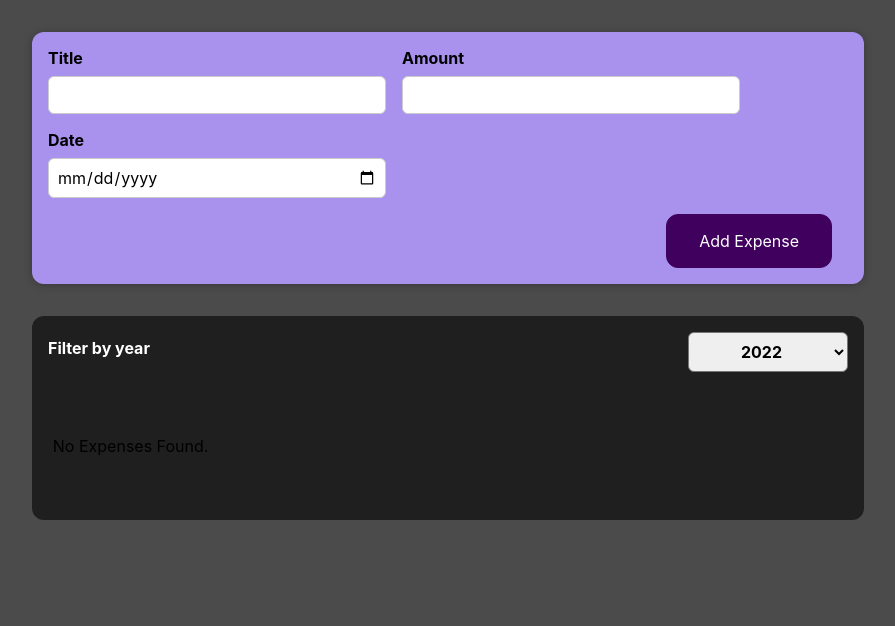
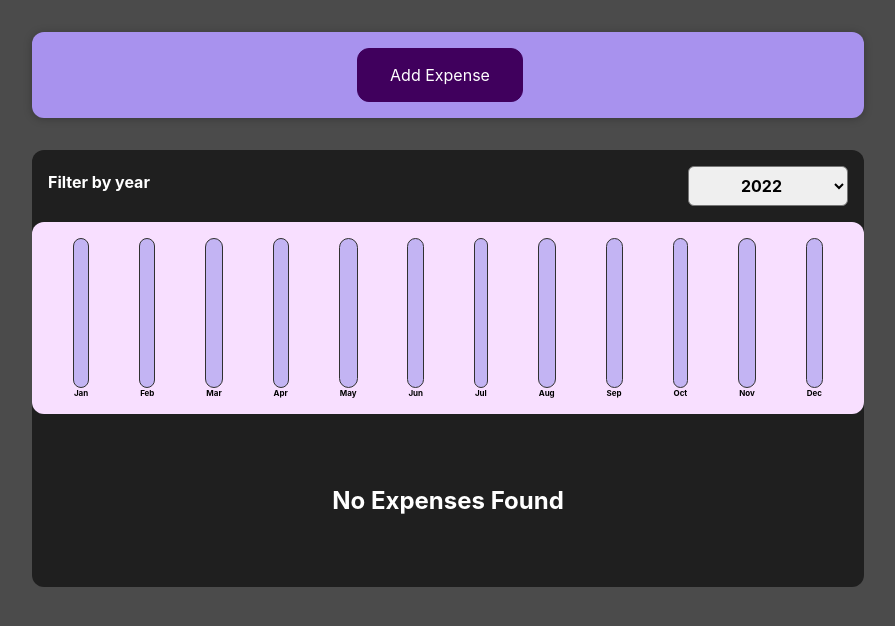
Before and after one commit to Athul-dev-7/ReactTrails, a React (Create React App) app in the folder expense-tracker/: page / in a window 1280 px wide. Shown: the top 626 px of the page, without its empty margins (192-1087 px from the left). Built offline with nearby package versions, Linux system fonts and the light colour scheme.

Commit message:
Adds filter chart.

```diff
--- a/expense-tracker/src/App.js
+++ b/expense-tracker/src/App.js
@@ -2,6 +2,7 @@ import React, { useState } from 'react';
 import ExpenseFilter from './components/ExpenseFilter';
 import Expenses from './components/Expenses';
 import NewExpense from './components/NewExpense';
+import ExpensesChart from './components/ExpensesChart';
 
 const DUMMY_EXPENSES = [
     {
@@ -55,6 +56,7 @@ const App = () => {
                     selected={filteredYear}
                     onFilterChange={filterChangehandler}
                 />
+                <ExpensesChart expenses={filteredExpenses} />
                 <Expenses items={filteredExpenses} />
             </div>
         </div>
--- /dev/null
+++ b/expense-tracker/src/components/Chart/index.js
@@ -0,0 +1,22 @@
+import React from 'react';
+import ChartStyled from './style';
+import ChartBar from '../ChartBar';
+
+const Chart = (props) => {
+    const valueArray = props.dataPoints.map((dataPoint) => dataPoint.value);
+    const totalMaximum = Math.max(...valueArray);
+    return (
+        <ChartStyled>
+            {props.dataPoints.map((dataPoint) => (
+                <ChartBar
+                    key={dataPoint.label}
+                    value={dataPoint.value}
+                    maxValue={totalMaximum}
+                    label={dataPoint.label}
+                />
+            ))}
+        </ChartStyled>
+    );
+};
+
+export default Chart;
--- /dev/null
+++ b/expense-tracker/src/components/Chart/style.js
@@ -0,0 +1,11 @@
+import styled from 'styled-components';
+
+export default styled.div`
+    padding: 1rem;
+    border-radius: 12px;
+    background-color: #f8dfff;
+    text-align: center;
+    display: flex;
+    justify-content: space-around;
+    height: 10rem;
+`;
--- /dev/null
+++ b/expense-tracker/src/components/ChartBar/index.js
@@ -0,0 +1,22 @@
+import React from 'react';
+import ChartBarStyled from './style';
+
+const ChartBar = (props) => {
+    let barFillHeight = '0%';
+    if (props.maxValue > 0) {
+        barFillHeight = Math.round((props.value / props.maxValue) * 100) + '%';
+    }
+    return (
+        <ChartBarStyled>
+            <div className="chart-bar__inner">
+                <div
+                    className="chart-bar__fill"
+                    style={{ height: barFillHeight }}
+                ></div>
+            </div>
+            <div className="chart-bar__label">{props.label}</div>
+        </ChartBarStyled>
+    );
+};
+
+export default ChartBar;
--- /dev/null
+++ b/expense-tracker/src/components/ChartBar/style.js
@@ -0,0 +1,32 @@
+import styled from 'styled-components';
+
+export default styled.div`
+    height: 100%;
+    display: flex;
+    flex-direction: column;
+    align-items: center;
+
+    .chart-bar__inner {
+        height: 100%;
+        width: 100%;
+        border: 1px solid #313131;
+        border-radius: 12px;
+        background-color: #c3b4f3;
+        overflow: hidden;
+        display: flex;
+        flex-direction: column;
+        justify-content: flex-end;
+    }
+
+    .chart-bar__fill {
+        background-color: #4826b9;
+        width: 100%;
+        transition: all 0.3s ease-out;
+    }
+
+    .chart-bar__label {
+        font-weight: bold;
+        font-size: 0.5rem;
+        text-align: center;
+    }
+`;
--- a/expense-tracker/src/components/ExpenseForm/index.js
+++ b/expense-tracker/src/components/ExpenseForm/index.js
@@ -5,6 +5,7 @@ const ExpenseForm = (props) => {
     const [enteredTitle, setEnteredTitle] = useState('');
     const [enteredAmount, setEnteredAmount] = useState('');
     const [enteredDate, setEnteredDate] = useState('');
+    const [showForm, setShowForm] = useState(false);
 
     // const [userInput, setUserInput] = useState({
     //     title: '',
@@ -40,7 +41,7 @@ const ExpenseForm = (props) => {
         event.preventDefault();
         const expenseData = {
             title: enteredTitle,
-            amount: enteredAmount,
+            amount: +enteredAmount,
             date: new Date(enteredDate),
         };
         // const expenseData = { ...userInput };
@@ -49,10 +50,12 @@ const ExpenseForm = (props) => {
         setEnteredTitle('');
         setEnteredAmount('');
         setEnteredDate('');
+        setShowForm(false);
     };
 
     return (
         <ExpenseFormStyled>
+            {showForm && (
                 <form onSubmit={submitHandler}>
                     <div className="new-expense__controls">
                         <div className="new-expense__control">
@@ -87,9 +90,30 @@ const ExpenseForm = (props) => {
                         </div>
                     </div>
                     <div className="new-expense__actions">
+                        <button
+                            type="submit"
+                            onClick={() => {
+                                setShowForm(false);
+                            }}
+                        >
+                            Cancel
+                        </button>
                         <button type="submit">Add Expense</button>
                     </div>
                 </form>
+            )}
+            {!showForm && (
+                <div className="new-expense__actions add-expense">
+                    <button
+                        type="submit"
+                        onClick={() => {
+                            setShowForm(true);
+                        }}
+                    >
+                        Add Expense
+                    </button>
+                </div>
+            )}
         </ExpenseFormStyled>
     );
 };
--- a/expense-tracker/src/components/ExpenseForm/style.js
+++ b/expense-tracker/src/components/ExpenseForm/style.js
@@ -55,4 +55,8 @@ export default styled.div`
             background-color: #ddb3f8;
         }
     }
+
+    .add-expense {
+        text-align: center;
+    }
 `;
--- a/expense-tracker/src/components/Expenses/index.js
+++ b/expense-tracker/src/components/Expenses/index.js
@@ -3,7 +3,7 @@ import ExpenseItem from '../ExpenseItem';
 import ExpensesStyled from './style';
 
 const Expenses = (props) => {
-    let expenseContent = <p>No Expenses Found.</p>;
+    let expenseContent = <p className="no-expense">No Expenses Found</p>;
     if (props.items.length > 0) {
         expenseContent =
             props.items.length > 0 &&
--- a/expense-tracker/src/components/Expenses/style.js
+++ b/expense-tracker/src/components/Expenses/style.js
@@ -5,4 +5,11 @@ export default styled.div`
     margin: 2rem auto;
     width: 50rem;
     max-width: 95%;
+
+    .no-expense {
+        font-size: 1.5rem;
+        color: white;
+        font-weight: 700;
+        text-align: center;
+    }
 `;
--- /dev/null
+++ b/expense-tracker/src/components/ExpensesChart/index.js
@@ -0,0 +1,27 @@
+import React from 'react';
+import Chart from '../Chart';
+
+const ExpensesChart = (props) => {
+    const chartDataPoints = [
+        { label: 'Jan', value: 0 },
+        { label: 'Feb', value: 0 },
+        { label: 'Mar', value: 0 },
+        { label: 'Apr', value: 0 },
+        { label: 'May', value: 0 },
+        { label: 'Jun', value: 0 },
+        { label: 'Jul', value: 0 },
+        { label: 'Aug', value: 0 },
+        { label: 'Sep', value: 0 },
+        { label: 'Oct', value: 0 },
+        { label: 'Nov', value: 0 },
+        { label: 'Dec', value: 0 },
+    ];
+
+    for (const expense of props.expenses) {
+        const expenseMonth = expense.date.getMonth();
+        chartDataPoints[expenseMonth].value += expense.amount;
+    }
+    return <Chart dataPoints={chartDataPoints} />;
+};
+
+export default ExpensesChart;
```
Lines whose indentation alone changed are shown as unchanged.
